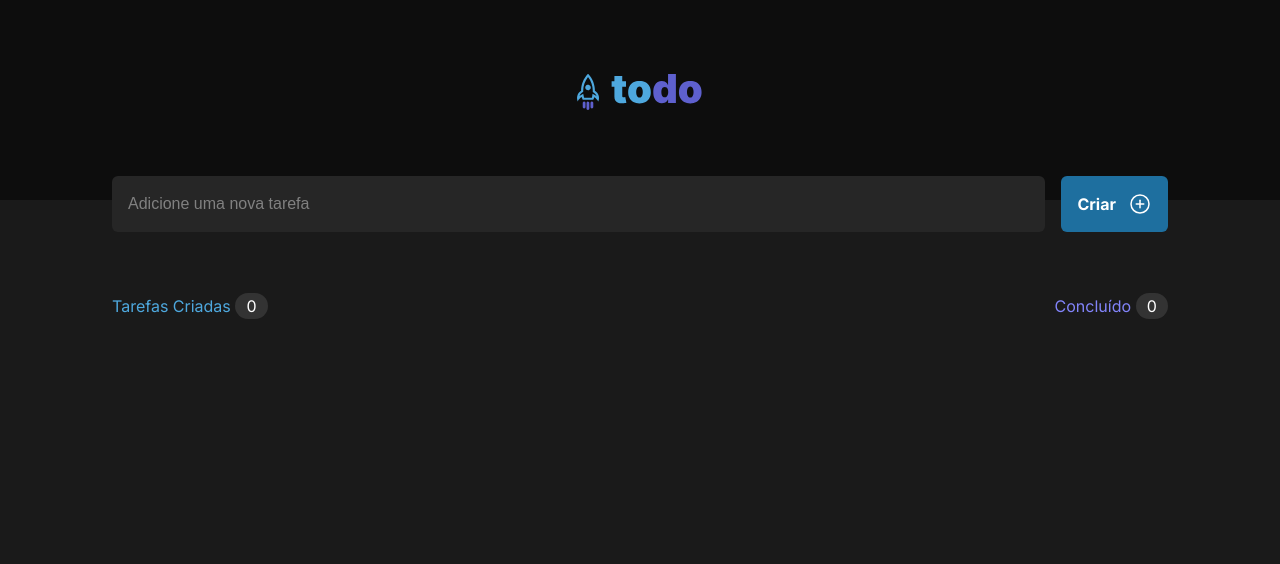
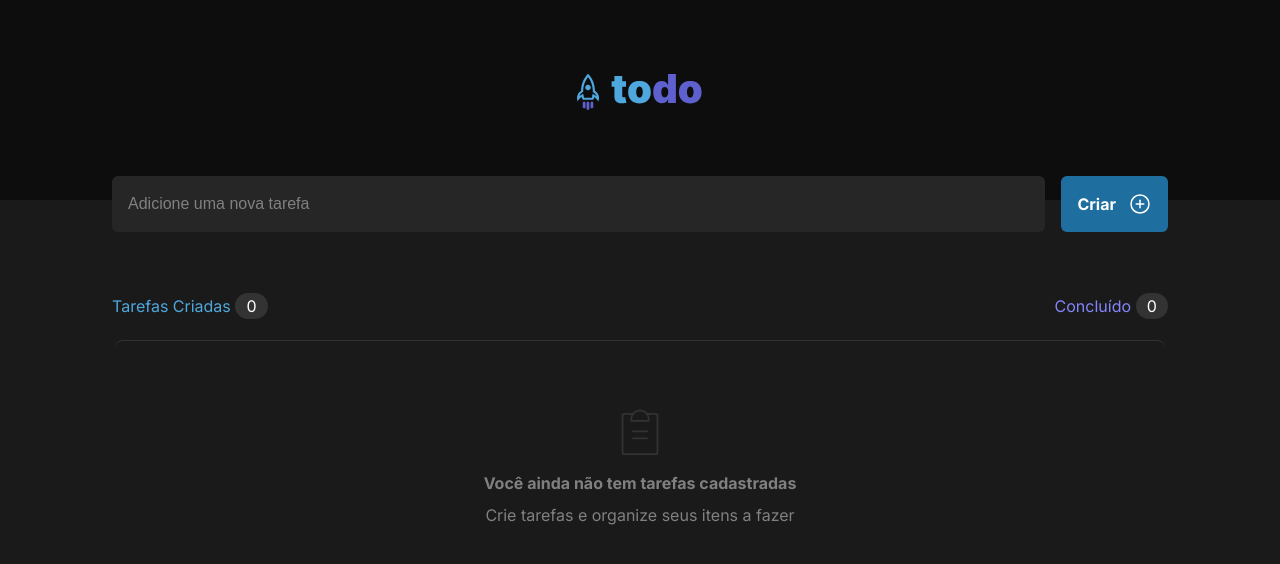
Before and after one commit to Aurelio-ch/desafio-01-ignite-todo-list, a React (Vite) app: page / in a window 1280 px wide. Shown: the top 564 px of the page. Built offline with nearby package versions, Linux system fonts and the light colour scheme; data requests are answered from the project's data file.

Commit message:
Add files via upload

```diff
--- a/src/pages/Home/index.tsx
+++ b/src/pages/Home/index.tsx
@@ -3,8 +3,8 @@ import { Header } from '../../components/Header'
 import { TasksContext } from '../../contexts/TasksContext'
 import { CreateForm } from './components/CreateForm'
 import { InfoTasks } from './components/InfoTasks'
-import { TasksContainer, TasksContent } from './styles'
-import { CheckCircle, Circle, Trash } from 'phosphor-react'
+import { NoTaskContainer, TasksContainer, TasksContent } from './styles'
+import { CheckCircle, Circle, ClipboardText, Trash } from 'phosphor-react'
 
 interface Tasks {
   id: number
@@ -27,7 +27,14 @@ export function Home() {
       <Header />
       <CreateForm />
       <InfoTasks />
-
+      <>
+        {tasks.length === 0 ? (
+          <NoTaskContainer>
+            <ClipboardText size={56} weight="thin" />
+            <p>Você ainda não tem tarefas cadastradas</p>
+            <span>Crie tarefas e organize seus itens a fazer</span>
+          </NoTaskContainer>
+        ) : (
           <TasksContainer>
             {tasks.map((task) => {
               return (
@@ -71,6 +78,8 @@ export function Home() {
               )
             })}
           </TasksContainer>
+        )}
+      </>
     </>
   )
 }
--- a/src/pages/Home/styles.ts
+++ b/src/pages/Home/styles.ts
@@ -78,3 +78,32 @@ export const TasksContent = styled.div`
     }
   }
 `
+export const NoTaskContainer = styled.div`
+  display: flex;
+  min-height: 4.69rem;
+  gap: 0.75rem;
+  margin: 1.5rem auto;
+  max-width: 1050px;
+  align-items: center;
+  justify-content: center;
+  flex-direction: column;
+  padding: 4rem 1.5rem;
+  border-top: 1px solid #333333;
+  border-radius: 8px;
+
+  svg {
+    color: ${(props) => props.theme['gray-400']};
+  }
+
+  p {
+    font-size: 16px;
+    font-weight: 700;
+    color: ${(props) => props.theme['gray-300']};
+  }
+
+  span {
+    font-size: 16px;
+    font-weight: 400;
+    color: ${(props) => props.theme['gray-300']};
+  }
+`
```
Lines whose indentation alone changed are shown as unchanged.
